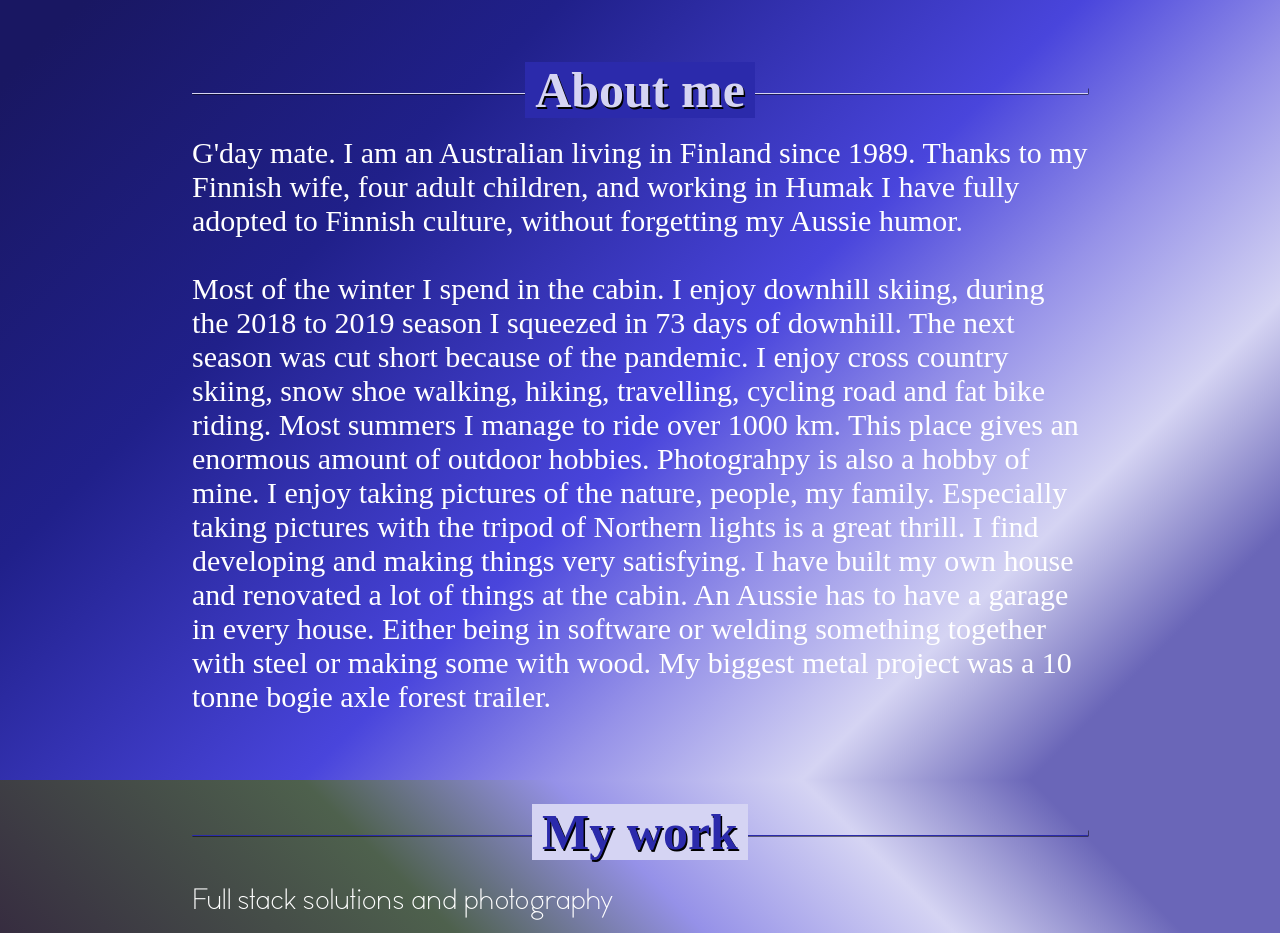
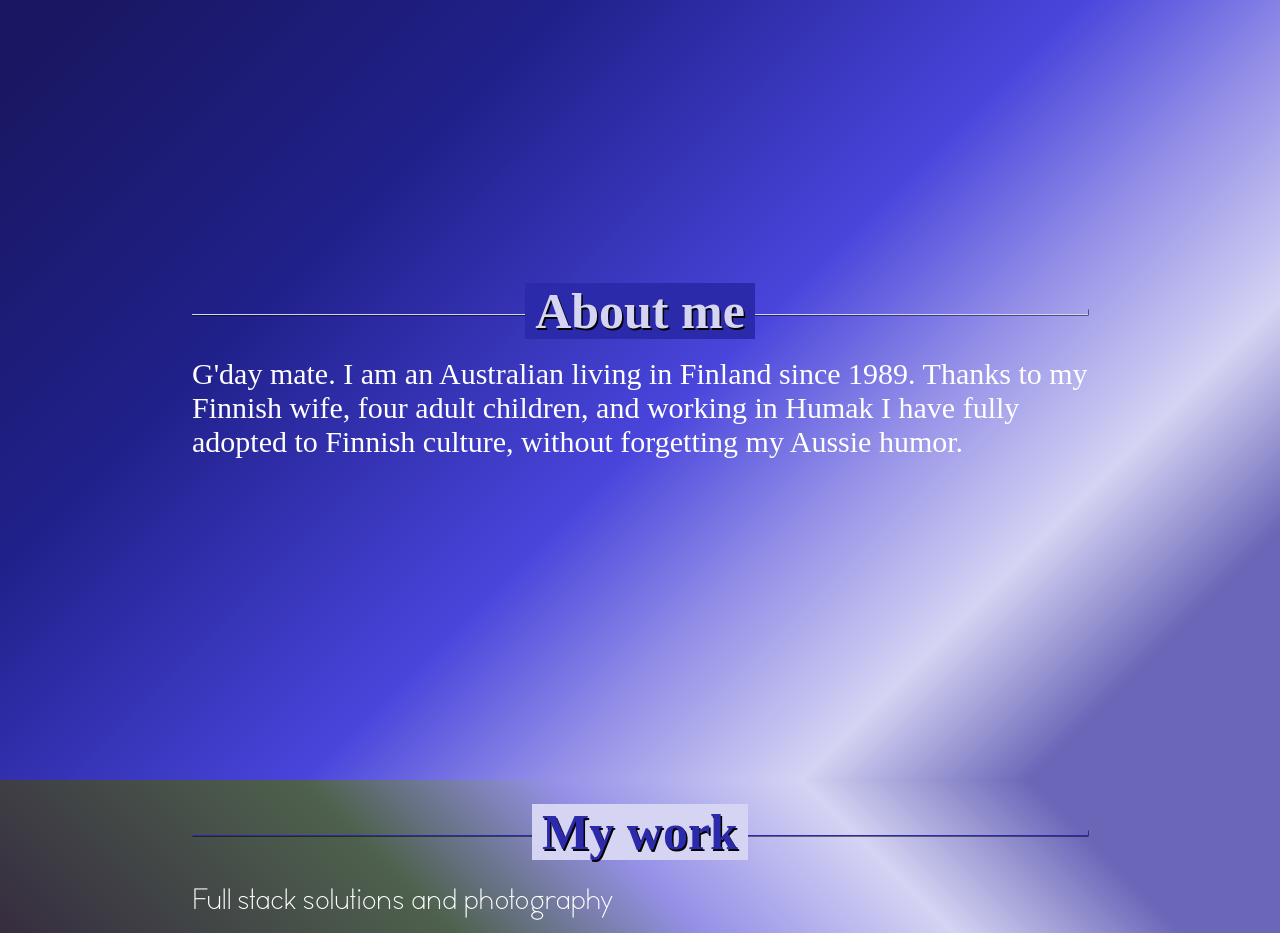
Before and after one commit to chrale/alexandersolutions, a plain HTML site: page index.html in a window 1280 px wide. Shown: the part 820-1753 px from the top of the page. Drawn offline with Linux system fonts and the light colour scheme; a web font is replaced by a local one.

Commit message:
Update index.html

```diff
--- a/index.html
+++ b/index.html
@@ -29,14 +29,7 @@
 		in Humak I have fully adopted to Finnish culture, without forgetting my Aussie humor.<br>
 		<br>
 		<div class="img-container"></div>
-
-
-Most of the winter I spend in the cabin. I enjoy downhill skiing, during the 2018 to 2019 season I squeezed in 73 days of downhill. The next season was cut short because of the pandemic. I enjoy cross country skiing, snow shoe walking, hiking, travelling, cycling road and fat bike riding. Most summers I manage to ride over 1000 km. This place gives an enormous amount of outdoor hobbies.
-
-Photograhpy is also a hobby of mine. I enjoy taking pictures of the nature, people, my family. Especially taking pictures with the tripod of Northern lights is a great thrill.
-
-I find developing and making things very satisfying. I have built my own house and renovated a lot of things at the cabin. An Aussie has to have a garage in every house. Either being in software or welding something together with steel or making some with wood. My biggest metal project was a 10 tonne bogie axle forest trailer.		</span>
-	</div>
+		</div>
 </div>
 
 <div class="container" id="section3">
```
